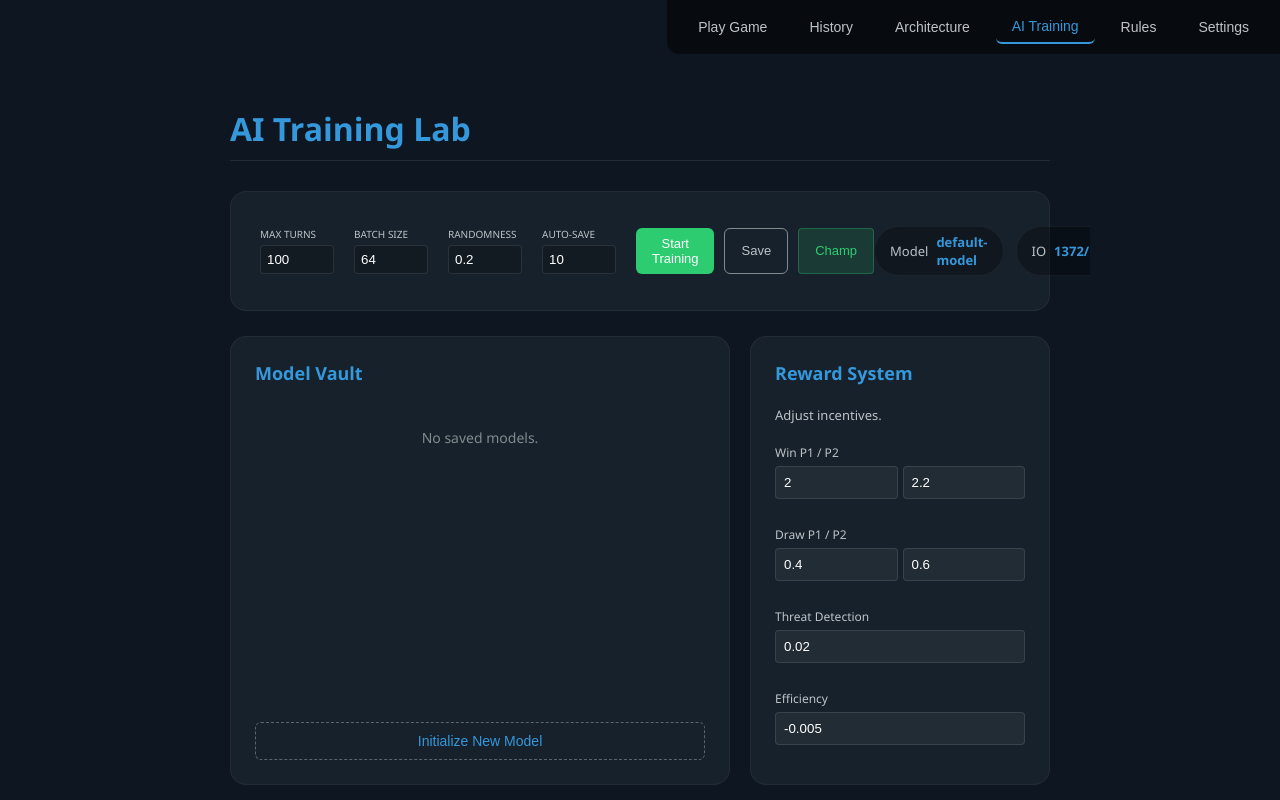
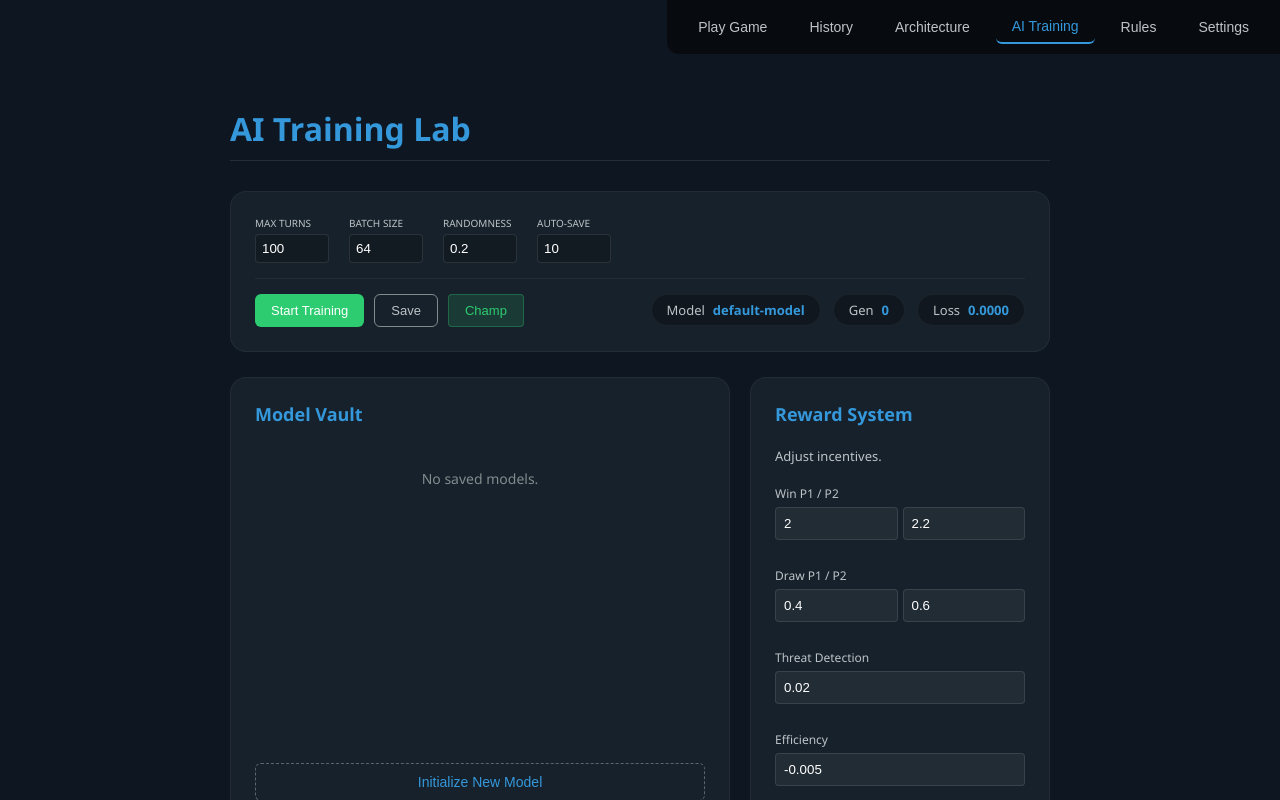
Before and after one commit to MicahWade/Hex-a-Gon-AI, a React (Vite) app: page / in a window 1280 px wide. Both pictures are taken after a click on the button "AI Training". Built offline with nearby package versions, Linux system fonts and the light colour scheme.

Commit message:
feat: implement two-row AI top bar layout to prevent horizontal overflow and remove IO pill

```diff
--- a/src/App.css
+++ b/src/App.css
@@ -1020,6 +1020,19 @@ button:hover {
   min-width: 0;
 }
 
+.top-bar-row {
+  display: flex;
+  justify-content: space-between;
+  align-items: center;
+  width: 100%;
+}
+
+.input-group-horizontal {
+  display: flex;
+  gap: 20px;
+  flex-wrap: wrap;
+}
+
 .reward-grid {
   display: flex;
   flex-direction: column;
--- a/src/components/AITraining.tsx
+++ b/src/components/AITraining.tsx
@@ -37,7 +37,6 @@ export const AITraining: React.FC<Props> = ({
   const [batchSize, setBatchSize] = useState(64);
   const [epsilon, setEpsilon] = useState(0.2);
   const [autoSaveFreq, setAutoSaveFreq] = useState(10);
-  const [ioInfo, setIoInfo] = useState({ in: 0, out: 0 });
 
   const [rewards, setRewards] = useState({
     p1Win: 2.0,
@@ -53,13 +52,7 @@ export const AITraining: React.FC<Props> = ({
 
   useEffect(() => {
     setVault(getVaultMetadata());
-    updateIoDisplay();
-  }, [focalRadii]);
-
-  const updateIoDisplay = () => {
-    const { inputNodes, outputNodes } = getIOConfig();
-    setIoInfo({ in: inputNodes, out: outputNodes });
-  };
+  }, []);
 
   const addLog = (msg: string) => {
     setLog(prev => [msg, ...prev].slice(0, 50));
@@ -80,7 +73,6 @@ export const AITraining: React.FC<Props> = ({
     }
     modelRef.current = model;
     trainerRef.current = new Trainer(model);
-    updateIoDisplay();
   };
 
   const getIOConfig = () => {
@@ -314,21 +306,25 @@ export const AITraining: React.FC<Props> = ({
       </div>
 
       <section className="ai-top-bar card">
-        <div className="top-bar-layout">
-          <div className="control-section">
+        {/* ROW 1: INPUTS */}
+        <div className="top-bar-row">
+          <div className="input-group-horizontal">
             <div className="mini-input-row"><label>Max Turns</label><input type="number" value={maxTurns || 0} onChange={e => setMaxTurns(parseSafeFloat(e.target.value))} min="10" max="500" /></div>
             <div className="mini-input-row"><label>Batch Size</label><input type="number" value={batchSize || 0} onChange={e => setBatchSize(parseSafeFloat(e.target.value))} step={32} min="32" max="512" /></div>
             <div className="mini-input-row"><label>Randomness</label><input type="number" value={epsilon} onChange={e => setEpsilon(parseSafeFloat(e.target.value))} step={0.05} min="0" max="1" /></div>
             <div className="mini-input-row"><label>Auto-Save</label><input type="number" value={autoSaveFreq} onChange={e => setAutoSaveFreq(Math.max(1, parseInt(e.target.value)))} min="1" max="1000" /></div>
-            <div className="action-buttons">
-              <button className={isTraining ? 'stop-btn' : 'start-btn'} onClick={toggleTraining}>{isTraining ? 'Stop' : 'Start Training'}</button>
-              <button className="reset-btn" onClick={() => performSave(false)}>Save</button>
-              <button className="recommend-btn" onClick={runChampionship} disabled={isTraining || isChampionship}>Champ</button>
-            </div>
+          </div>
+        </div>
+
+        {/* ROW 2: ACTIONS & STATS */}
+        <div className="top-bar-row" style={{marginTop: '15px', borderTop: '1px solid rgba(255,255,255,0.05)', paddingTop: '15px'}}>
+          <div className="action-buttons">
+            <button className={isTraining ? 'stop-btn' : 'start-btn'} onClick={toggleTraining}>{isTraining ? 'Stop' : 'Start Training'}</button>
+            <button className="reset-btn" onClick={() => performSave(false)}>Save</button>
+            <button className="recommend-btn" onClick={runChampionship} disabled={isTraining || isChampionship}>Champ</button>
           </div>
           <div className="stats-section">
             <div className="stat-pill model-name-pill"><span>Model</span> <strong>{currentModelName}</strong></div>
-            <div className="stat-pill arch-pill"><span>IO</span> <strong>{ioInfo.in}/{ioInfo.out}</strong></div>
             <div className="stat-pill"><span>Gen</span> <strong>{generations}</strong></div>
             <div className="stat-pill"><span>Loss</span> <strong>{loss.toFixed(4)}</strong></div>
             {champResults && <div className="champ-pill"><span>Score</span> <strong>{champResults.p1}-{champResults.p2}</strong></div>}
```
